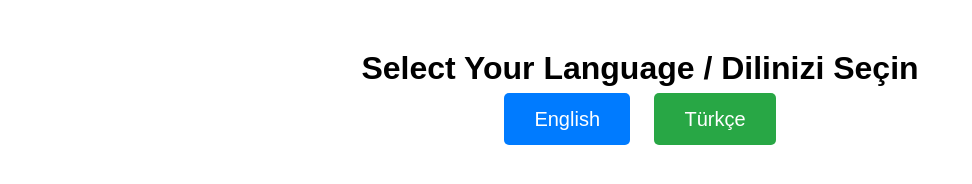
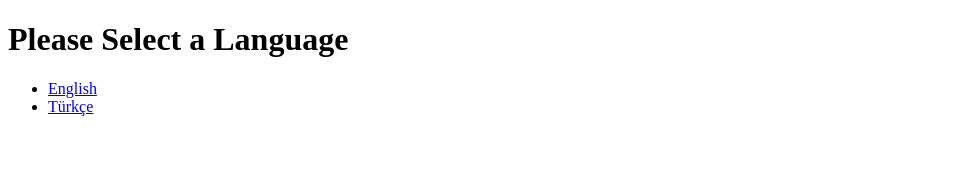
Before and after one commit to yilkok/YOT-G, a plain HTML site: page index.html in a window 1280 px wide. Shown: the whole page, without its empty margins (0-972 px from the left). Drawn offline with Linux system fonts and the light colour scheme.

Commit message:
Update index.html

```diff
--- a/index.html
+++ b/index.html
@@ -2,18 +2,13 @@
 <html lang="en">
 <head>
     <meta charset="UTF-8">
-    <meta name="viewport" content="width=device-width, initial-scale=1.0">
     <title>Select Language</title>
-    <style>
-        body { font-family: Arial, sans-serif; text-align: center; margin-top: 50px; }
-        .btn { padding: 15px 30px; font-size: 20px; margin: 10px; cursor: pointer; text-decoration: none; }
-        .btn-en { background-color: #007BFF; color: white; border-radius: 5px; }
-        .btn-tr { background-color: #28A745; color: white; border-radius: 5px; }
-    </style>
 </head>
 <body>
-    <h1>Select Your Language / Dilinizi Seçin</h1>
-    <a href="English.pdf" class="btn btn-en">English</a>
-    <a href="Turkish.pdf" class="btn btn-tr">Türkçe</a>
+    <h1>Please Select a Language</h1>
+    <ul>
+        <li><a href="English.pdf" target="_blank">English</a></li>
+        <li><a href="Turkish.pdf" target="_blank">Türkçe</a></li>
+    </ul>
 </body>
 </html>
```
